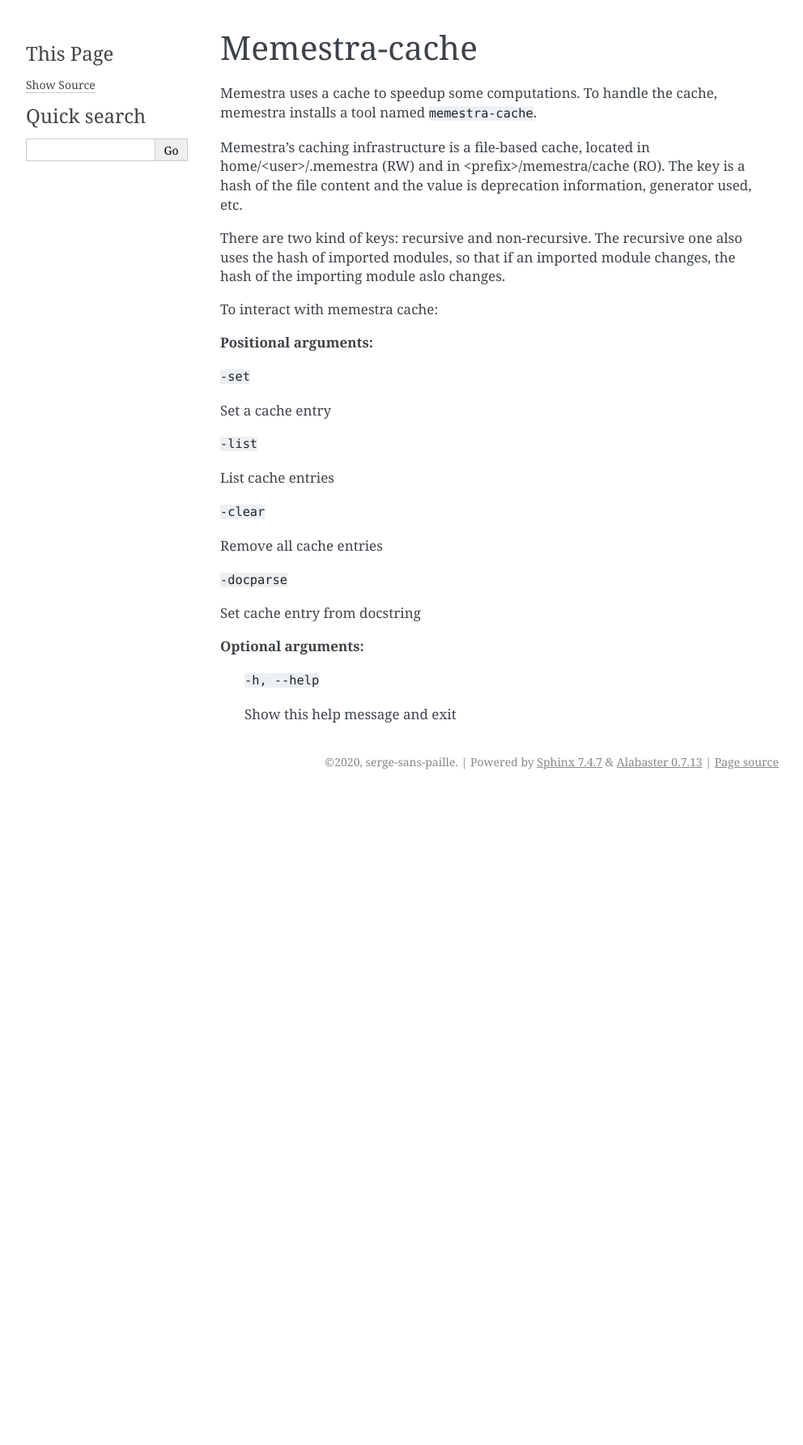
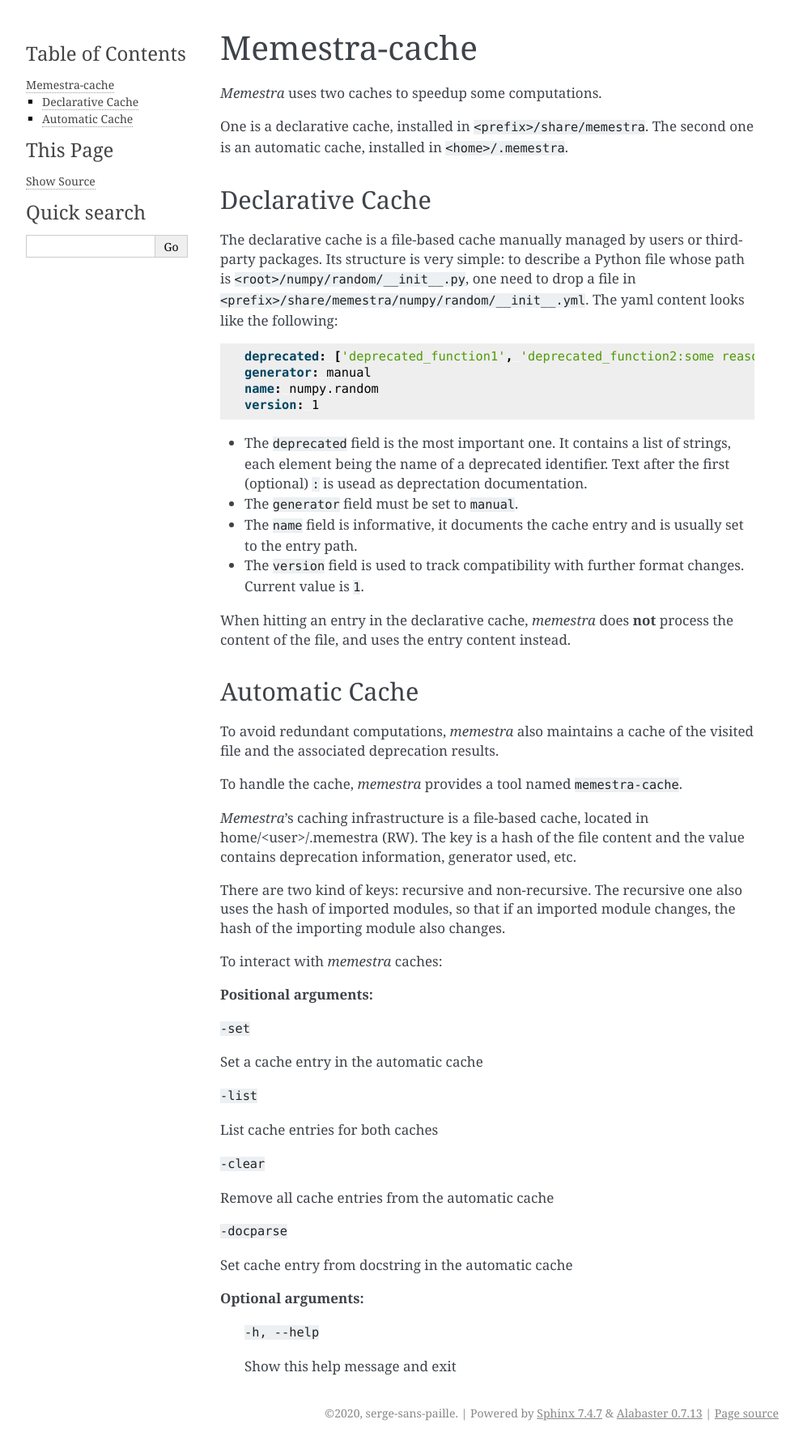
Before and after one commit to QuantStack/memestra, a Sphinx documentation site: the page built from docs/memestra-cache.rst, in a window 1280 px wide. Shown: the whole page at 81% size, without its empty margins (148-1140 px from the left). Built offline with Sphinx 7.4.7, drawn with Linux system fonts in a browser that asks for light colours; the version number could not be read and is left out; before the commit the page ends 980 px from its top, so only the background shows below that.

Commit message:
Have memestra look for extra deprecation information in a shared dir
User or third-party package can populate <prefix>/share/memestra with yaml files
describing deprecated functions in order to speedup computation and / or provide
information not available from decorators.

```diff
--- a/docs/memestra-cache.rst
+++ b/docs/memestra-cache.rst
@@ -1,31 +1,79 @@
 Memestra-cache
 ==============
 
-Memestra uses a cache to speedup some computations. To handle the cache, memestra installs a tool named ``memestra-cache``.
+*Memestra* uses two caches to speedup some computations.
 
-Memestra's caching infrastructure is a file-based cache, located in home/<user>/.memestra (RW) and in <prefix>/memestra/cache (RO). The key is a hash of the file content and the value is deprecation information, generator used, etc.
+One is a declarative cache, installed in ``<prefix>/share/memestra``. The second
+one is an automatic cache, installed in ``<home>/.memestra``.
 
-There are two kind of keys: recursive and non-recursive. The recursive one also uses the hash of imported modules, so that if an imported module changes, the hash of the importing module aslo changes.
+Declarative Cache
+-----------------
 
-To interact with memestra cache:
+The declarative cache is a file-based cache manually managed by users or
+third-party packages. Its structure is very simple: to describe a Python file
+whose path is ``<root>/numpy/random/__init__.py``, one need to drop a file in
+``<prefix>/share/memestra/numpy/random/__init__.yml``. The yaml content looks
+like the following:
+
+.. code:: yaml
+
+    deprecated: ['deprecated_function1', 'deprecated_function2:some reason']
+    generator: manual
+    name: numpy.random
+    version: 1
+
+- The ``deprecated`` field is the most important one. It contains a list of
+  strings, each element being the name of a deprecated identifier. Text after
+  the first (optional) ``:`` is usead as deprectation documentation.
+
+- The ``generator`` field must be set to ``manual``.
+
+- The ``name`` field is informative, it documents the cache entry and is usually
+  set to the entry path.
+
+- The ``version`` field is used to track compatibility with further format
+  changes. Current value is ``1``.
+
+When hitting an entry in the declarative cache, *memestra* does **not**
+process the content of the file, and uses the entry content instead.
+
+
+Automatic Cache
+---------------
+
+To avoid redundant computations, *memestra* also maintains a cache of the visited file
+and the associated deprecation results.
+
+To handle the cache, *memestra* provides a tool named ``memestra-cache``.
+
+*Memestra*'s caching infrastructure is a file-based cache, located in
+home/<user>/.memestra (RW). The key is a
+hash of the file content and the value contains deprecation information, generator
+used, etc.
+
+There are two kind of keys: recursive and non-recursive. The recursive one also
+uses the hash of imported modules, so that if an imported module changes, the
+hash of the importing module also changes.
+
+To interact with *memestra* caches:
 
 **Positional arguments:**
 
 ``-set``
 
-Set a cache entry
+Set a cache entry in the automatic cache
 
 ``-list``
 
-List cache entries
+List cache entries for both caches
 
 ``-clear``
 
-Remove all cache entries
+Remove all cache entries from the automatic cache
 
 ``-docparse``
 
-Set cache entry from docstring
+Set cache entry from docstring in the automatic cache
 
 
 **Optional arguments:**
```
Also changed, not shown: 5 other files.
